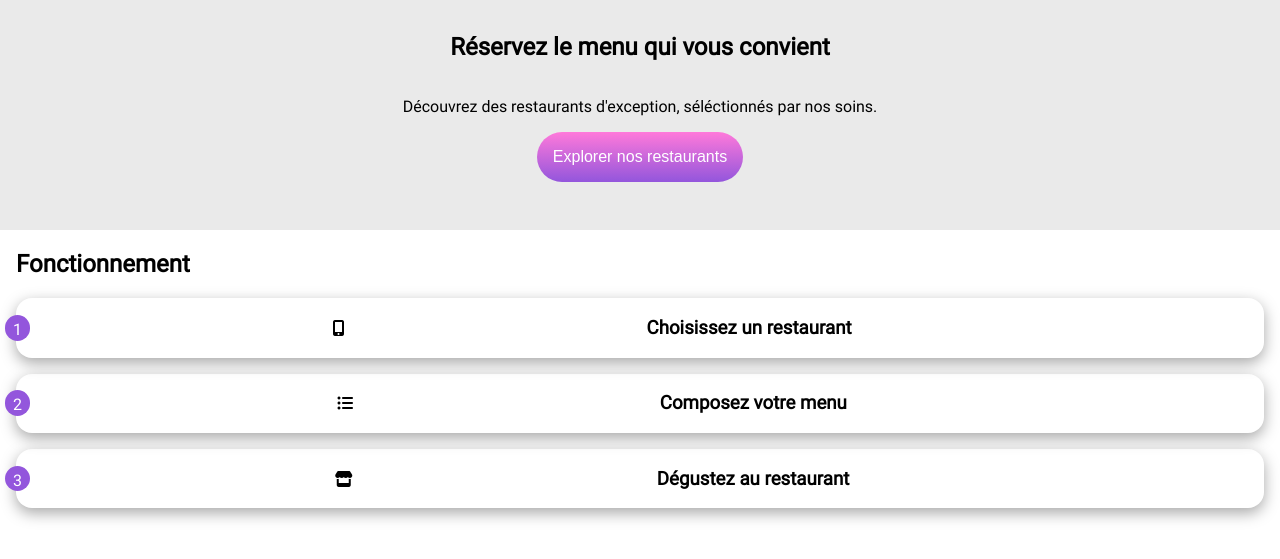
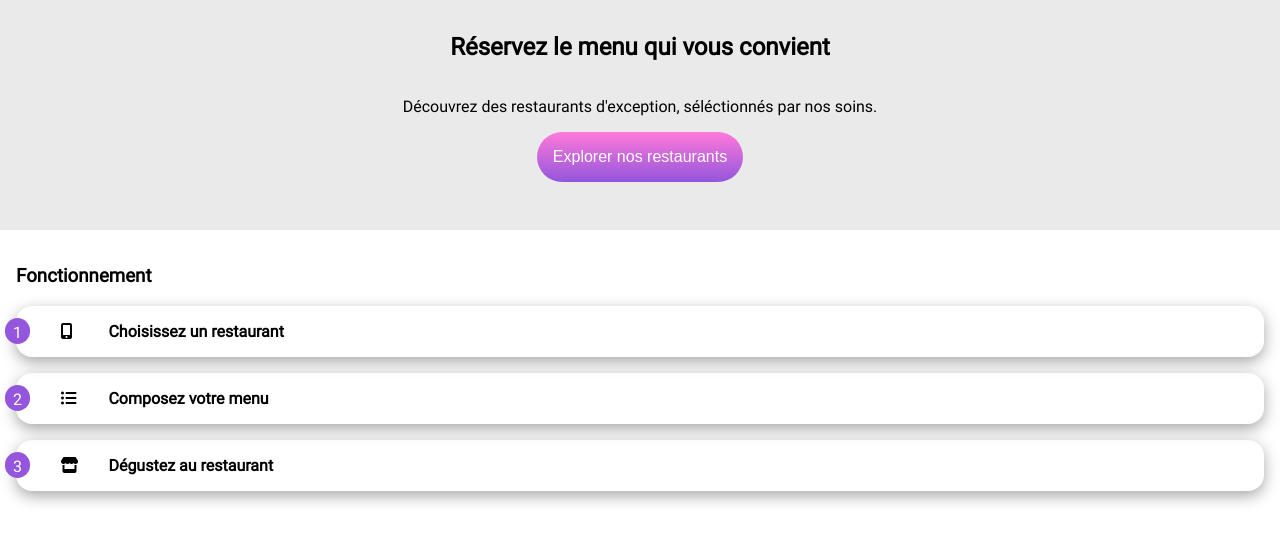
Before and after one commit to rayanadir/RayanDahmena_3_31082021, a plain HTML site: page index.html in a window 1280 px wide. Shown: the part 141-700 px from the top of the page. Drawn offline with Linux system fonts and the light colour scheme.

Commit message:
fonctionnement mise en forme

```diff
--- a/index.html
+++ b/index.html
@@ -40,17 +40,17 @@
     </section>
 
     <section class="section_fonctionnement">
-        <h2>
+        <h3>
             Fonctionnement
-        </h2>
+        </h3>
         <div class="etapes">
             <article class="article">
                 <span class="numero">
                     1
                 </span>
                 <div class="interieur">
-                    <i class="fas fa-mobile-alt"></i>
-                    <h3>Choisissez un restaurant</h3>
+                    <i class="fas fa-mobile-alt icone_etape"></i>
+                    <p class="nom_etape">Choisissez un restaurant</p>
                 </div>
             </article>
             <article class="article">
@@ -58,8 +58,8 @@
                     2
                 </span>
                 <div class="interieur">
-                    <i class="fas fa-list-ul"></i>
-                    <h3>Composez votre menu</h3>
+                    <i class="fas fa-list-ul icone_etape"></i>
+                    <p class="nom_etape">Composez votre menu</p>
                 </div>
             </article>
             <article class="article">
@@ -67,8 +67,8 @@
                     3
                 </span>
                 <div class="interieur">
-                    <i class="fas fa-store"></i>
-                    <h3>Dégustez au restaurant</h3>
+                    <i class="fas fa-store icone_etape"></i>
+                    <p class="nom_etape">Dégustez au restaurant</p>
                 </div>
             </article>
         </div>
--- a/styles.css
+++ b/styles.css
@@ -76,7 +76,7 @@ section {
 }
 
 .section_fonctionnement {
-    padding: 0 1rem 0 1rem;
+    padding: 1rem 1rem 3rem 1rem;
 }
 
 .article {
@@ -90,8 +90,6 @@ section {
 .interieur {
     display: flex;
     align-items: center;
-    width: 90%;
-    justify-content: space-evenly;
 }
 
 .numero {
@@ -109,3 +107,12 @@ section {
     display: grid;
     grid-gap: 1rem;
 }
+
+.nom_etape {
+    font-weight: 600;
+}
+
+.icone_etape {
+    padding: 0 0px 0 30px;
+    width: 3rem;
+}
```
